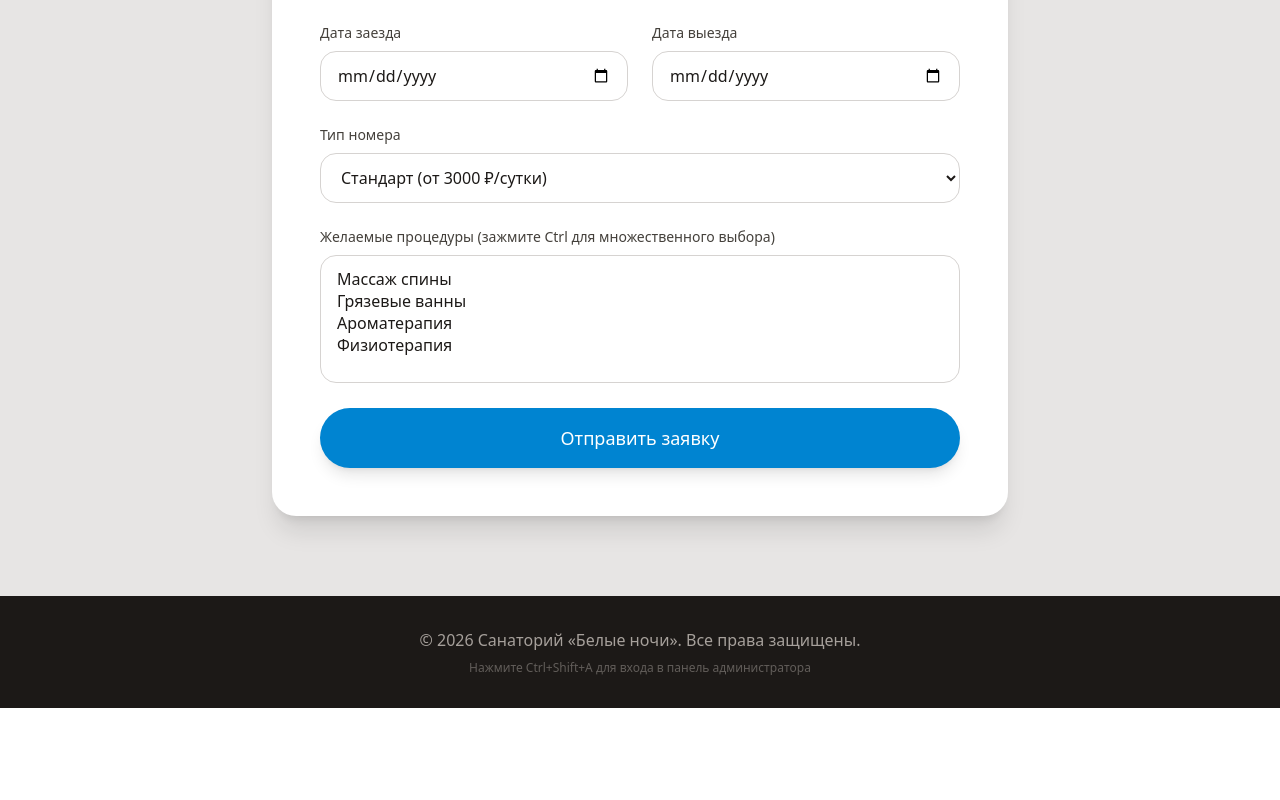
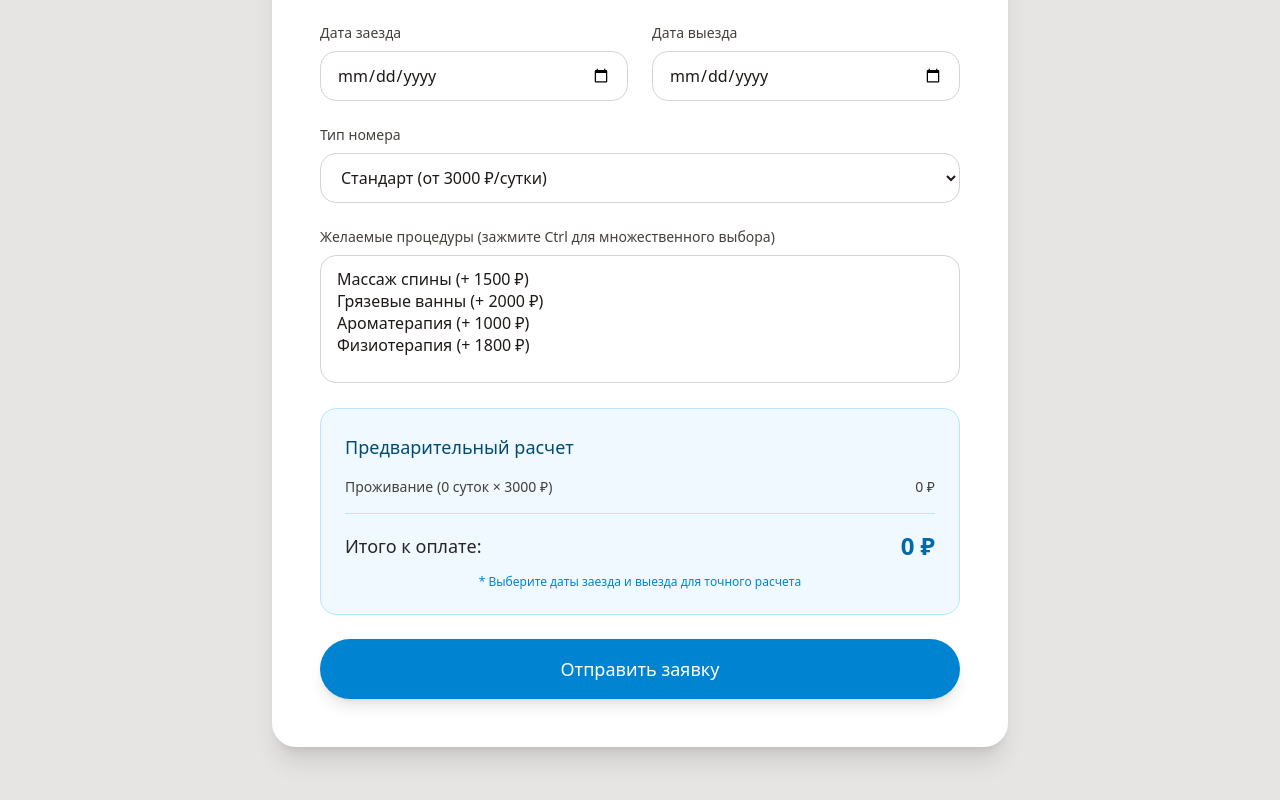
Before and after one commit to angerrissuess/sanatoriun, a React (Vite) app: page / in a window 1280 px wide. Shown: the part 2707-3507 px from the top of the page. Before the commit the page ends 3415 px from the top, so only its background shows below. Built offline with nearby package versions, Linux system fonts and the light colour scheme.

Commit message:
Update PublicPortal.tsx

```diff
--- a/src/components/PublicPortal.tsx
+++ b/src/components/PublicPortal.tsx
@@ -49,7 +49,7 @@ export default function PublicPortal() {
 
       if (res.ok && data.success) {
         alert('Заявка успешно отправлена! Мы свяжемся с вами для подтверждения.');
-        setFormData({ ...formData, fullName: '', phone: '', email: '', checkIn: '', checkOut: '' });
+        setFormData({ ...formData, fullName: '', phone: '', email: '', checkIn: '', checkOut: '', procedures: [] });
       } else {
         alert(data.message || 'Ошибка при отправке заявки');
       }
@@ -57,6 +57,33 @@ export default function PublicPortal() {
       alert('Ошибка соединения с сервером');
     }
   };
+
+  // --- ЛОГИКА КАЛЬКУЛЯТОРА ---
+  const calculateTotal = () => {
+    let days = 0;
+    if (formData.checkIn && formData.checkOut) {
+      const start = new Date(formData.checkIn);
+      const end = new Date(formData.checkOut);
+      const diffTime = end.getTime() - start.getTime();
+      days = Math.ceil(diffTime / (1000 * 60 * 60 * 24));
+      if (days < 0) days = 0;
+    }
+
+    let roomPrice = 3000;
+    if (formData.roomType === 'Люкс') roomPrice = 7000;
+    if (formData.roomType === 'Апартаменты') roomPrice = 12000;
+
+    const procPrices: { [key: number]: number } = { 1: 1500, 2: 2000, 3: 1000, 4: 1800 };
+    const proceduresTotal = formData.procedures.reduce((sum, id) => sum + (procPrices[id] || 0), 0);
+
+    const roomsTotal = days * roomPrice;
+    const total = roomsTotal + proceduresTotal;
+
+    return { days, roomPrice, roomsTotal, proceduresTotal, total };
+  };
+
+  const { days, roomPrice, roomsTotal, proceduresTotal, total } = calculateTotal();
+  // ---------------------------
 
   return (
     <div className="min-h-screen bg-stone-50 text-stone-900 font-sans">
@@ -110,7 +137,7 @@ export default function PublicPortal() {
               {[
                 { name: 'Массаж спины', desc: 'Снятие напряжения и улучшение кровообращения', price: '1 500 ₽', img: '/img/img2.jpg' },
                 { name: 'Грязевые ванны', desc: 'Лечение суставов и кожных заболеваний', price: '2 000 ₽', img: '/img/img3.jpg' },
-                { name: 'Ароматерапия', desc: 'Восстановление нервной системы', price: '1 000 ₽', img: '/img/img10.jpg' },
+                { name: 'Ароматерапия', desc: 'Восстановление нервной системы', price: '1 000 ₽', img: '/img/Img10.jpg' },
                 { name: 'Физиотерапия', desc: 'Комплексное воздействие на организм', price: '1 800 ₽', img: '/img/img5.jpg' }
               ].map((proc, i) => (
                 <div key={i} className="bg-white rounded-3xl shadow-sm overflow-hidden border border-stone-200">
@@ -192,12 +219,37 @@ export default function PublicPortal() {
                     const options = Array.from(e.target.selectedOptions, option => parseInt((option as HTMLOptionElement).value));
                     setFormData({...formData, procedures: options});
                   }} className="w-full px-4 py-3 rounded-2xl border border-stone-300 focus:ring-2 focus:ring-sky-500 focus:border-sky-500 outline-none transition h-32">
-                    <option value="1">Массаж спины</option>
-                    <option value="2">Грязевые ванны</option>
-                    <option value="3">Ароматерапия</option>
-                    <option value="4">Физиотерапия</option>
+                    <option value="1">Массаж спины (+ 1500 ₽)</option>
+                    <option value="2">Грязевые ванны (+ 2000 ₽)</option>
+                    <option value="3">Ароматерапия (+ 1000 ₽)</option>
+                    <option value="4">Физиотерапия (+ 1800 ₽)</option>
                   </select>
                 </div>
+
+                {/* --- ПАНЕЛЬ ДИНАМИЧЕСКОГО РАСЧЕТА --- */}
+                <div className="bg-sky-50 border border-sky-200 rounded-2xl p-6 my-6 transition-all duration-300">
+                  <h4 className="text-lg font-medium text-sky-900 mb-4">Предварительный расчет</h4>
+                  <div className="space-y-3 text-stone-700 text-sm mb-4">
+                    <div className="flex justify-between items-center">
+                      <span>Проживание ({days} {days === 1 ? 'сутки' : 'суток'} × {roomPrice} ₽)</span>
+                      <span className="font-medium">{roomsTotal} ₽</span>
+                    </div>
+                    {proceduresTotal > 0 && (
+                      <div className="flex justify-between items-center text-sky-700">
+                        <span>Медицинские процедуры</span>
+                        <span className="font-medium">+{proceduresTotal} ₽</span>
+                      </div>
+                    )}
+                  </div>
+                  <div className="border-t border-sky-200 pt-4 flex justify-between items-center">
+                    <span className="text-lg font-medium text-stone-800">Итого к оплате:</span>
+                    <span className="text-2xl font-bold text-sky-700">{total} ₽</span>
+                  </div>
+                  {days === 0 && (
+                    <p className="text-xs text-sky-600 mt-3 text-center">* Выберите даты заезда и выезда для точного расчета</p>
+                  )}
+                </div>
+                {/* ---------------------------------- */}
 
                 <button type="submit" className="w-full bg-sky-600 text-white font-medium py-4 rounded-full hover:bg-sky-500 transition shadow-lg text-lg">
                   Отправить заявку
```
